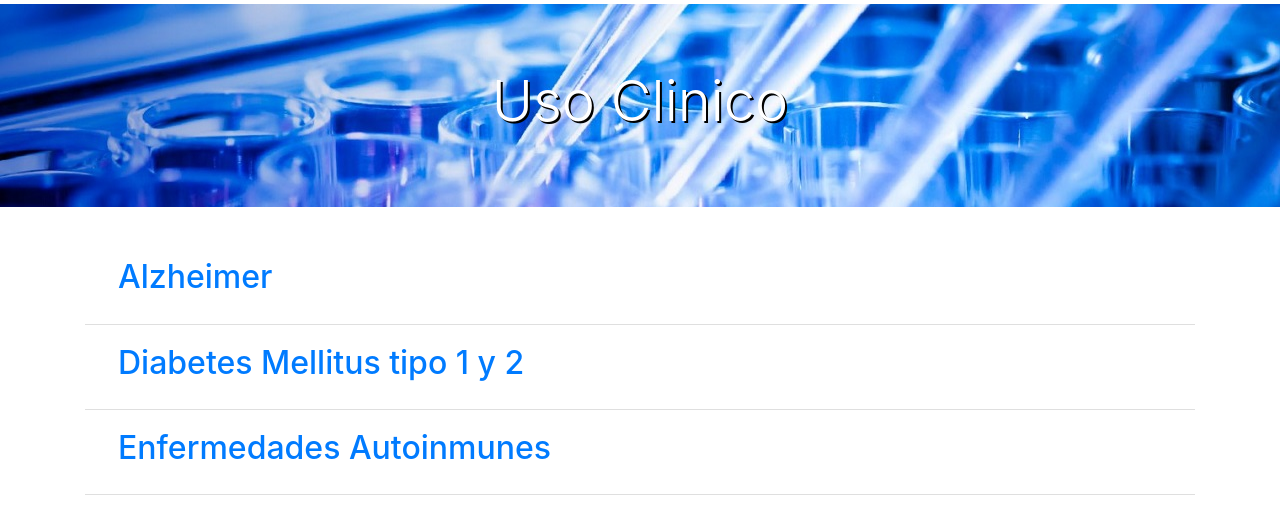
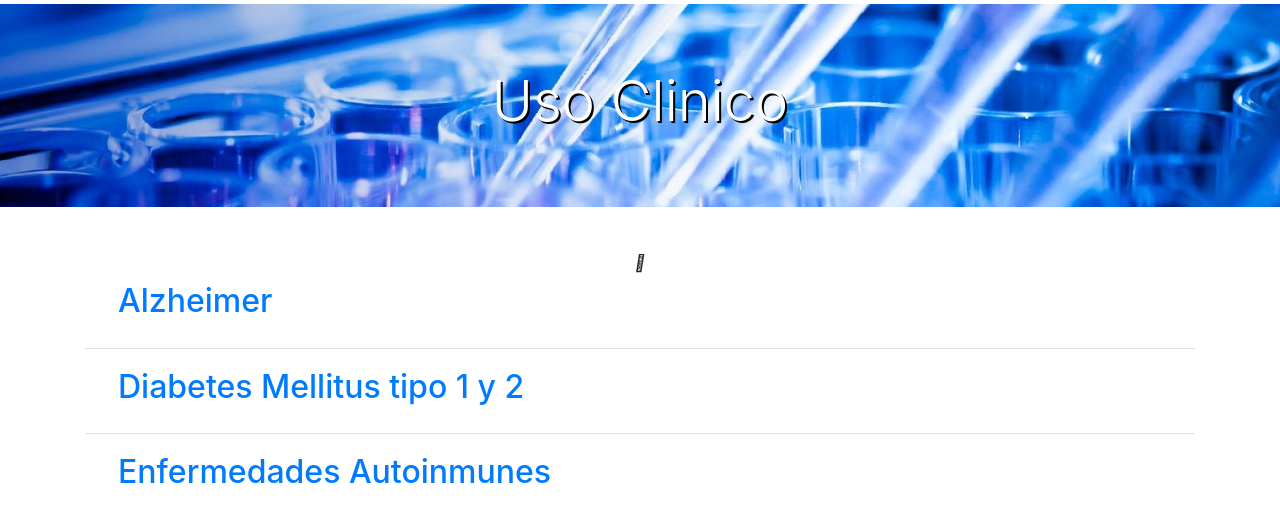
Before and after one commit to skupin/stemprocell, a PHP site: page /tratamientos_clinicos.php in a window 1280 px wide. Shown: the part 135-648 px from the top of the page. Run offline with PHP 8.4, Linux system fonts and the light colour scheme.

Commit message:
testing acordion icon

```diff
--- a/tratamientos_clinicos.php
+++ b/tratamientos_clinicos.php
@@ -15,6 +15,7 @@
     <div id="accordion">
         <div class="card">
             <div class="card-header" id="clinicosOne">
+                <i class="fas fa-angle-right"> </i>
                 <h5 class="mb-0">
                     <button class="btn btn-link" data-toggle="collapse" data-target="#clinicosCollapseOne"
                             aria-expanded="false" aria-controls="clinicosCollapseOne">
```
